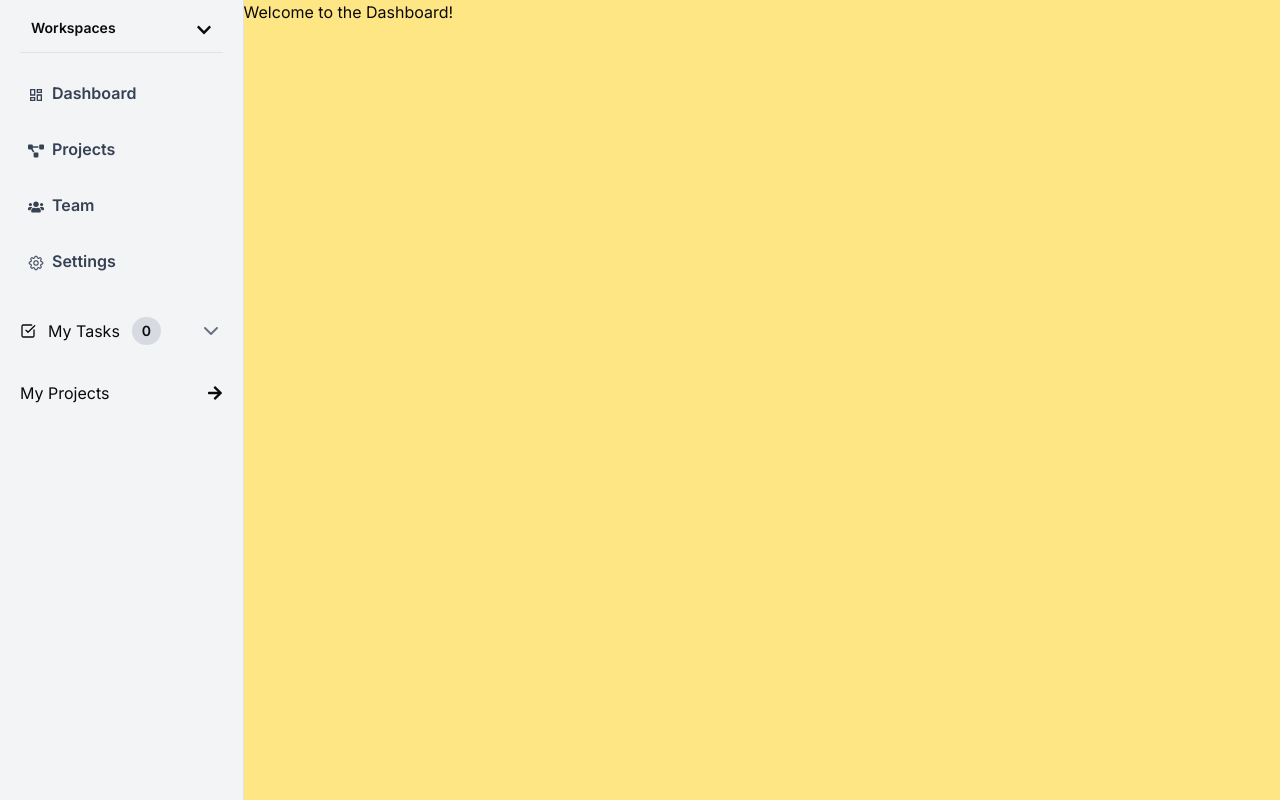
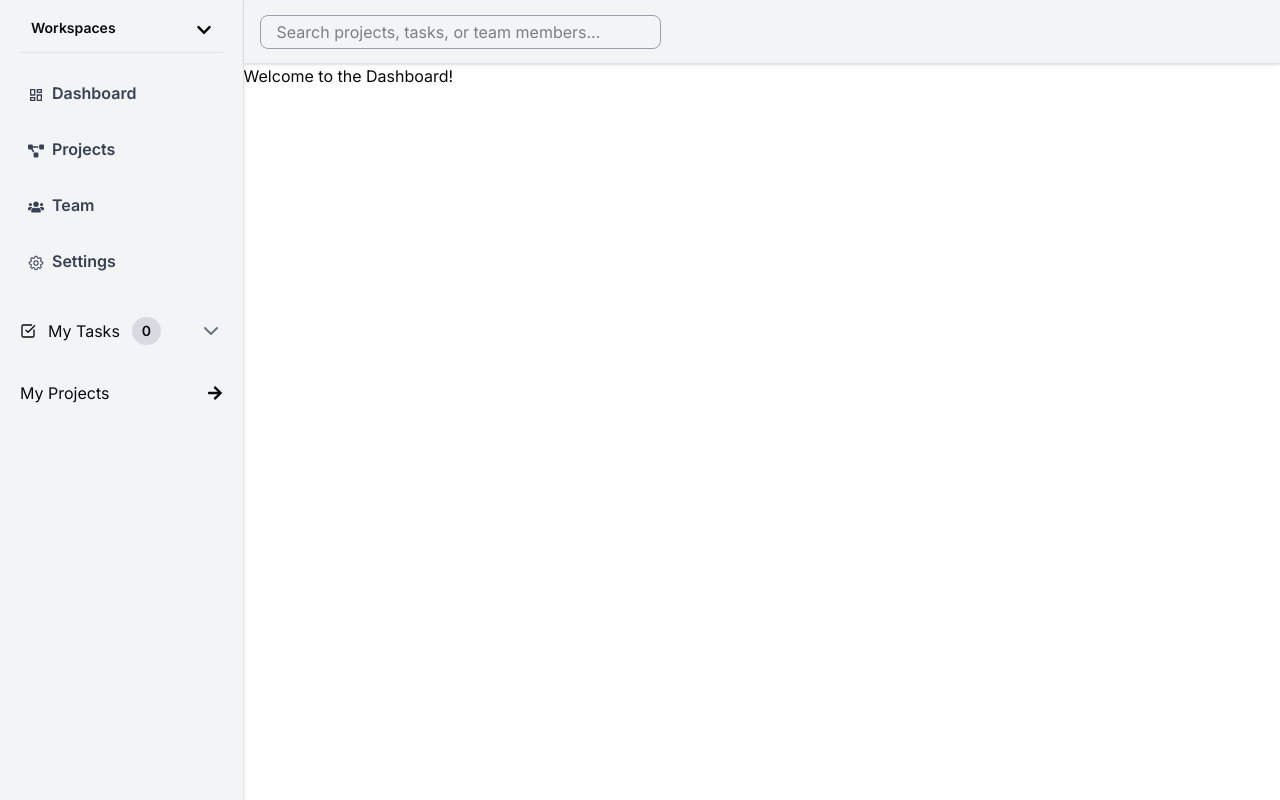
Before and after one commit to Code-Themba/worksmart, a Next.js app: page / in a window 1280 px wide. Built offline with nearby package versions, Linux system fonts and the light colour scheme.

Commit message:
Add Navbar

```diff
--- /dev/null
+++ b/app/components/Navbar.tsx
@@ -0,0 +1,15 @@
+import React from "react";
+
+export default function Navbar() {
+  return (
+    <div>
+      <nav className="w-full h-16 flex items-center justify-between bg-gray-100 p-4 border-b border-gray-400/20 shadow-sm">
+        <input
+          type="search"
+          placeholder="Search projects, tasks, or team members..."
+          className="w-2/5 px-4 py-1 rounded-md border border-gray-400 focus:outline-none focus:ring-2 focus:ring-slate-500"
+        />
+      </nav>
+    </div>
+  );
+}
--- a/app/layout.tsx
+++ b/app/layout.tsx
@@ -3,6 +3,7 @@ import { Geist, Geist_Mono, Inter } from "next/font/google";
 import "./globals.css";
 import Sidebar from "./components/Sidebar";
 import { cn } from "@/lib/utils";
+import Navbar from "./components/Navbar";
 
 const inter = Inter({ subsets: ["latin"], variable: "--font-sans" });
 
@@ -36,7 +37,10 @@ export default function RootLayout({ children }: LayoutProps<"/">) {
     >
       <body className="min-h-full flex">
         <Sidebar />
-        <main className="bg-amber-200 w-full">{children}</main>
+        <main className="w-full flex flex-col">
+          <Navbar />
+          {children}
+        </main>
       </body>
     </html>
   );
```
